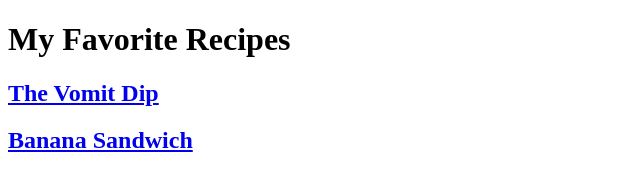
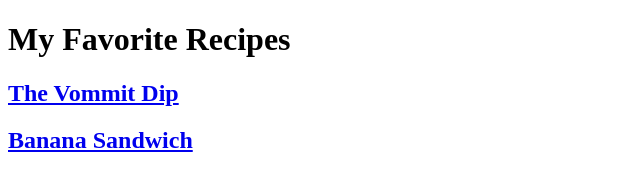
Before and after one commit to LanceHerring/odin-recipes, a plain HTML site: page index.html in a window 1280 px wide. Shown: the full height of the page, 0-640 px from the left. Drawn offline with Linux system fonts and the light colour scheme.

Commit message:
Fixed some typos

```diff
--- a/index.html
+++ b/index.html
@@ -8,7 +8,7 @@
 </head>
 <body>
    <h1>My Favorite Recipes</h1>
-   <h2><a href="./recipes/dip.html">The Vomit Dip</a></h2>
+   <h2><a href="./recipes/dip.html">The Vommit Dip</a></h2>
 
     <h2><a href="./recipes/banana-sandwich.html">Banana Sandwich</a></h2>
 
```
Also changed, not shown: recipes/dip.html (line endings or trailing spaces), 1 other file.
